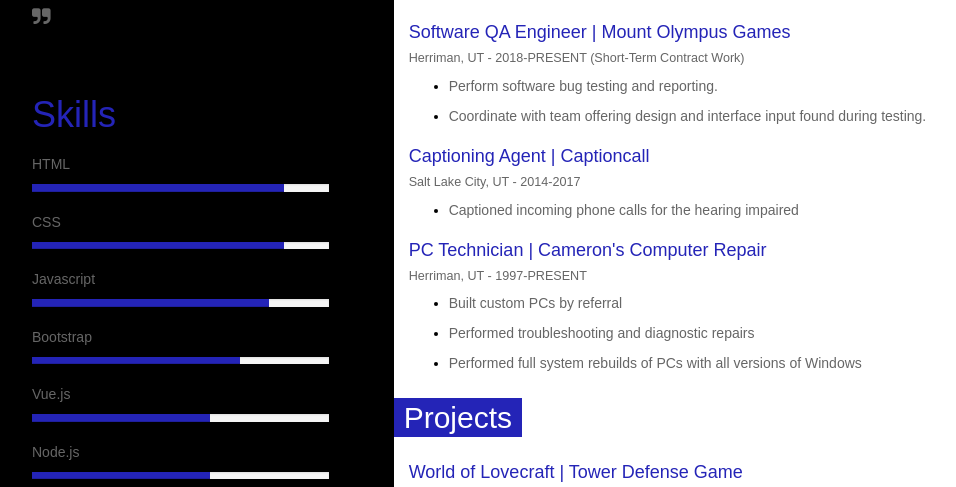
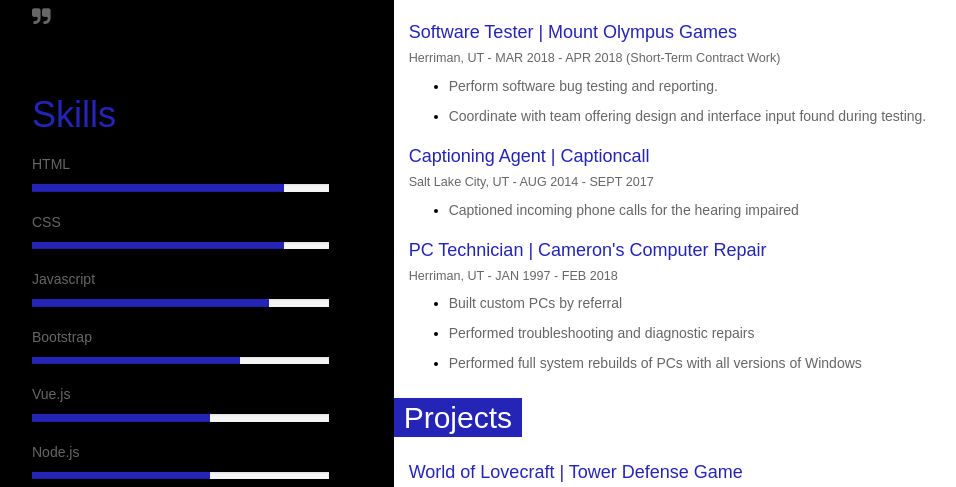
Before and after one commit to CameronSharp1980/resume, a plain HTML site: page index.html in a window 1280 px wide. Shown: the part 613-1100 px from the top of the page, without its empty margins (33-989 px from the left). Drawn offline with nearby package versions, Linux system fonts and the light colour scheme.

Commit message:
Slight edit to work history / formatting

```diff
--- a/index.html
+++ b/index.html
@@ -184,10 +184,10 @@
                         Experience
                     </h2>
                     <h4 class="entry-heading lh-4">
-                        Software QA Engineer | Mount Olympus Games
+                        Software Tester | Mount Olympus Games
                     </h4>
                     <h4 class="entry-details fs-9">
-                        Herriman, UT - 2018-PRESENT (Short-Term Contract Work)
+                        Herriman, UT - MAR 2018 - APR 2018 (Short-Term Contract Work)
                     </h4>
                     <ul class="resume-entry-list">
                         <li>
@@ -201,7 +201,7 @@
                         Captioning Agent | Captioncall
                     </h4>
                     <h4 class="entry-details fs-9">
-                        Salt Lake City, UT - 2014-2017
+                        Salt Lake City, UT - AUG 2014 - SEPT 2017
                     </h4>
                     <ul class="resume-entry-list">
                         <li>
@@ -212,7 +212,7 @@
                         PC Technician | Cameron's Computer Repair
                     </h4>
                     <h4 class="entry-details fs-9">
-                        Herriman, UT - 1997-PRESENT
+                        Herriman, UT - JAN 1997 - FEB 2018
                     </h4>
                     <ul class="resume-entry-list">
                         <li>
```
